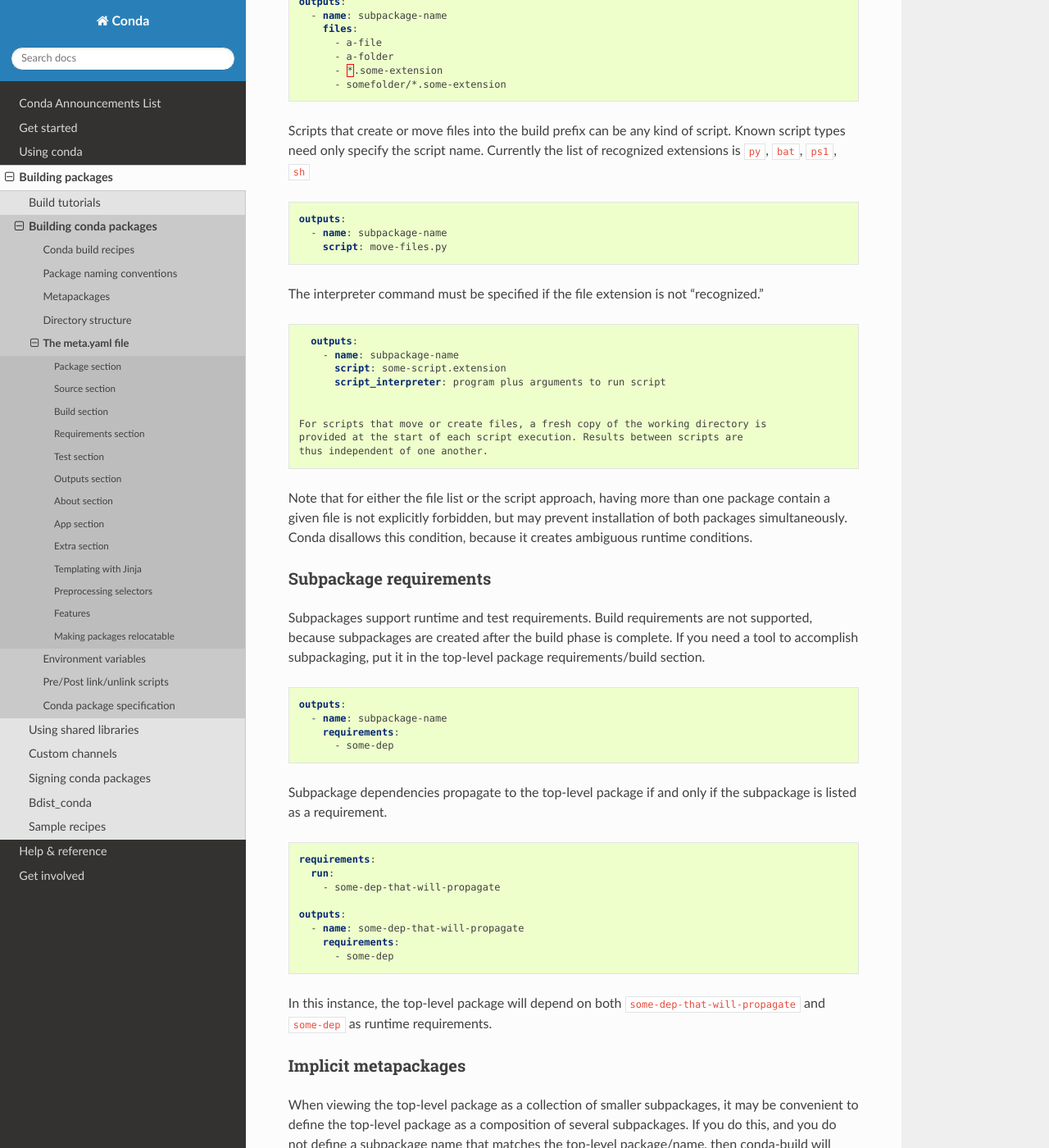
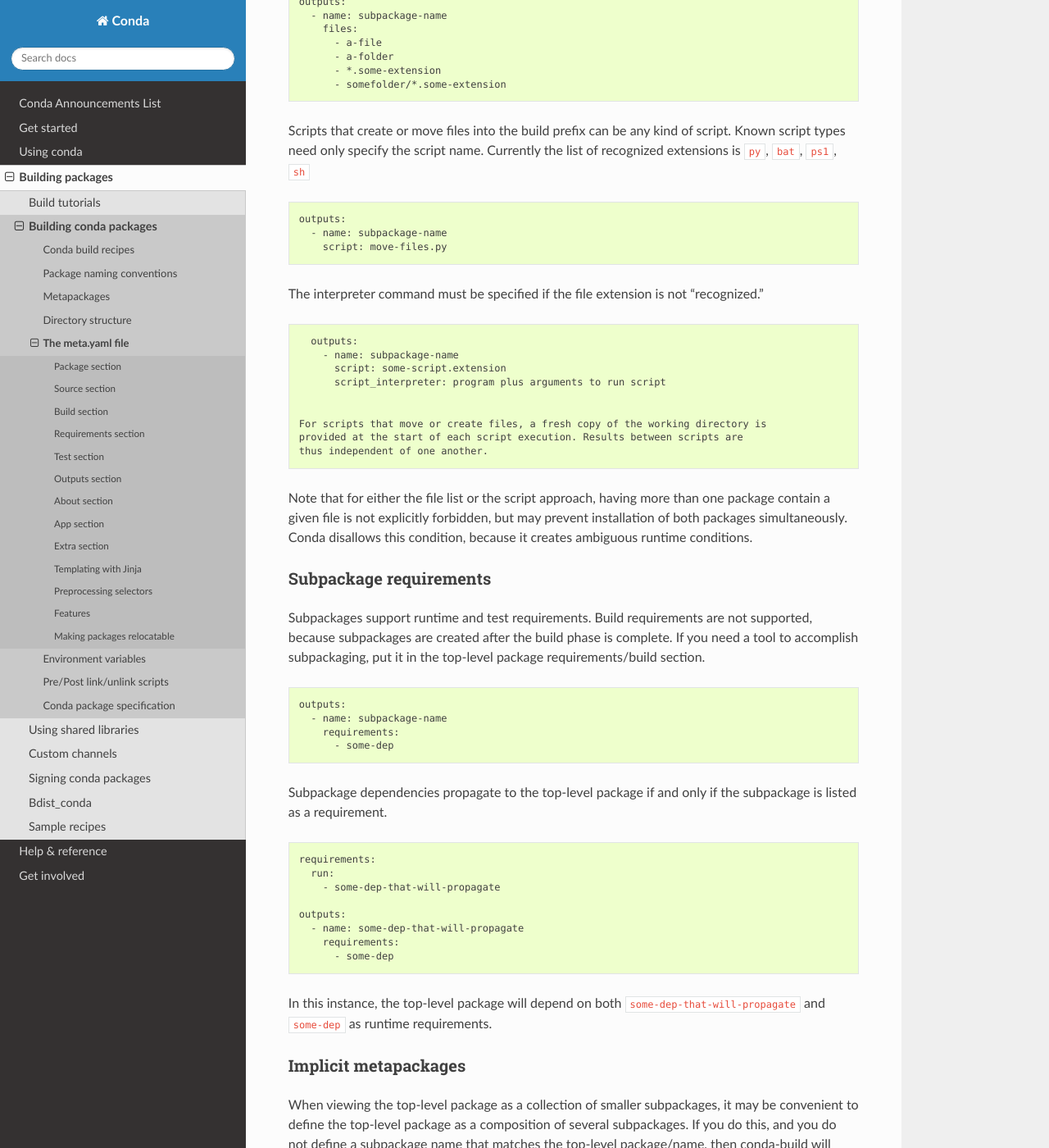
Before and after one commit to conda/conda-docs, a Sphinx documentation site: the page built from docs/source/building/meta-yaml.rst, in a window 1280 px wide and 1400 px high, scrolled down 13321 px. Shown: the whole window at 82% size. Built offline with Sphinx 7.4.7 and the Read the Docs theme 2.0.0, drawn with Linux system fonts in a browser that asks for light colours; some of the changed text lies outside the part shown.

Commit message:
fix unrecognized yaml syntax in conda-build split packages docs

```diff
--- a/docs/source/building/meta-yaml.rst
+++ b/docs/source/building/meta-yaml.rst
@@ -577,7 +577,7 @@
 subpackages are determined by their runtime dependencies. This support was added
 in conda-build 2.1.0.
 
-.. code-block:: yaml
+.. code-block:: none
 
    outputs:
      - name: some-subpackage
@@ -603,7 +603,7 @@
 supported, and will recursively include contents.
 
 
-.. code-block:: yaml
+.. code-block:: none
 
    outputs:
      - name: subpackage-name
@@ -618,7 +618,7 @@
 script. Known script types need only specify the script name. Currently the list
 of recognized extensions is ``py``, ``bat``, ``ps1``, ``sh``
 
-.. code-block:: yaml
+.. code-block:: none
 
    outputs:
      - name: subpackage-name
@@ -628,7 +628,7 @@
 The interpreter command must be specified if the file extension is not
 "recognized."
 
-.. code-block:: yaml
+.. code-block:: none
 
    outputs:
      - name: subpackage-name
@@ -654,7 +654,7 @@
 you need a tool to accomplish subpackaging, put it in the top-level package
 requirements/build section.
 
-.. code-block:: yaml
+.. code-block:: none
 
    outputs:
      - name: subpackage-name
@@ -665,7 +665,7 @@
 Subpackage dependencies propagate to the top-level package if and only if the
 subpackage is listed as a requirement.
 
-.. code-block:: yaml
+.. code-block:: none
 
    requirements:
      run:
@@ -691,7 +691,7 @@
 for you. This metapackage will have runtime requirements drawn from its
 dependency subpackages, for the sake of accurate build strings.
 
-.. code-block:: yaml
+.. code-block:: none
 
    package:
      name: subpackage-example
@@ -728,7 +728,7 @@
 scripts: ``.py``, ``.pl``, ``.bat``, ``.sh``. These may be extended to support
 other script types in the future.
 
-.. code-block:: yaml
+.. code-block:: none
 
    outputs:
      - name: subpackage-name
@@ -739,7 +739,7 @@
 The run_test.* scripts apply only to the top-level package, by default. To apply
 them also to subpackages, they can be explicitly listed in the script section:
 
-.. code-block:: yaml
+.. code-block:: none
 
    outputs:
      - name: subpackage-name
@@ -751,7 +751,7 @@
 install their runtime requirements (but not the run requirements for the
 top-level package) and the test-time requirements of the top-level package.
 
-.. code-block:: yaml
+.. code-block:: none
 
    requirements:
      run:
@@ -781,7 +781,7 @@
 demand appears.  If type is not specified, the default value is ``conda``.
 
 
-.. code-block:: yaml
+.. code-block:: none
 
    requirements:
      build:
@@ -797,7 +797,7 @@
 When specifying type, the name field is optional, and defaults to the
 package/name field for the top-level recipe.
 
-.. code-block:: yaml
+.. code-block:: none
 
    requirements:
      build:
```
